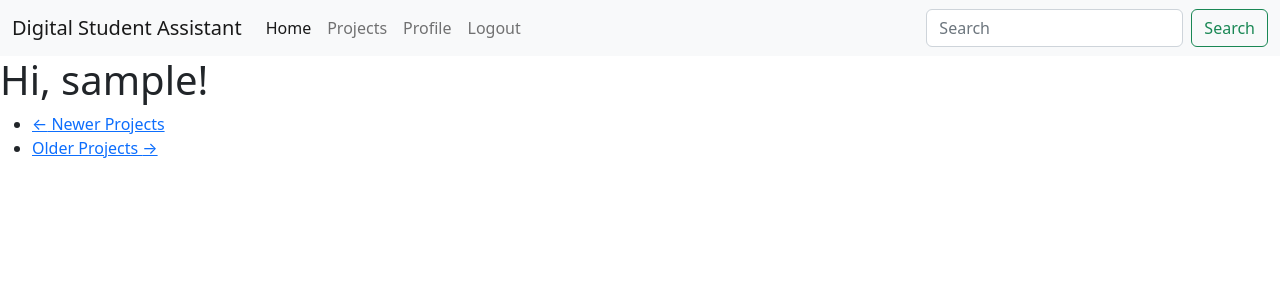
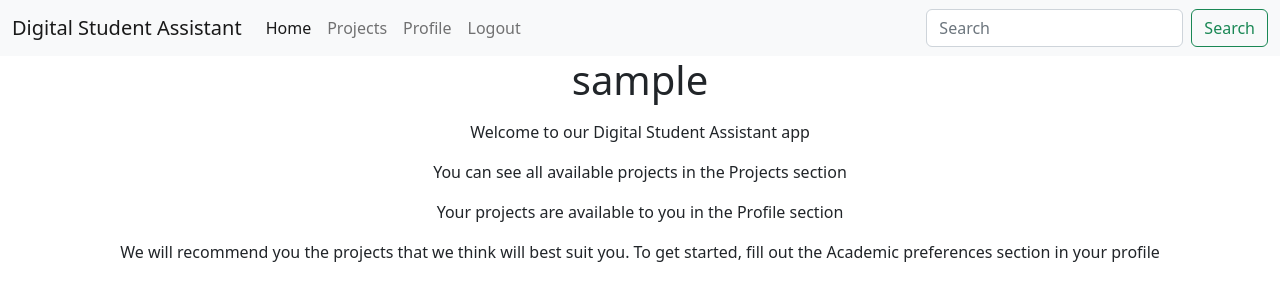
Before and after one commit to eliray01/DigitalStudentAssistant, a Flask app: page / in a window 1280 px wide. Shown: the top 301 px of the page. Run offline with Flask 2, Linux system fonts and the light colour scheme; the visitor is signed in with stand-in values (Sample User, id 1); data comes from the database, SQL or seed files in the repository; both versions use the stored data as it was after the commit; some libraries are stand-ins or nearby versions.

Commit message:
final commit

```diff
--- a/app/templates/index.html
+++ b/app/templates/index.html
@@ -5,20 +5,9 @@
 {% endblock %}
 
 {% block content %}
-<h1>Hi, {{ current_user.username }}!</h1>
-
-<nav aria-label="...">
-    <ul class="pager">
-        <li class="previous{% if not prev_url %} disabled{% endif %}">
-            <a href="{{ prev_url or '#' }}">
-                <span aria-hidden="true">&larr;</span> Newer Projects
-            </a>
-        </li>
-        <li class="next{% if not next_url %} disabled{% endif %}">
-            <a href="{{ next_url or '#' }}">
-                Older Projects <span aria-hidden="true">&rarr;</span>
-            </a>
-        </li>
-    </ul>
-</nav>
+<h1><p class="text-center">{{ current_user.username }}</p></h1>
+<p class="text-center">Welcome to our Digital Student Assistant app</p>
+<p class="text-center">You can see all available projects in the Projects section</p>
+<p class="text-center">Your projects are available to you in the Profile section</p>
+<p class="text-center">We will recommend you the projects that we think will best suit you. To get started, fill out the Academic preferences section in your profile</p>
 {% endblock %}
```
Also changed, not shown: app/projects/templates/projects/project_detail.html (+15 -9 lines), app.db.
